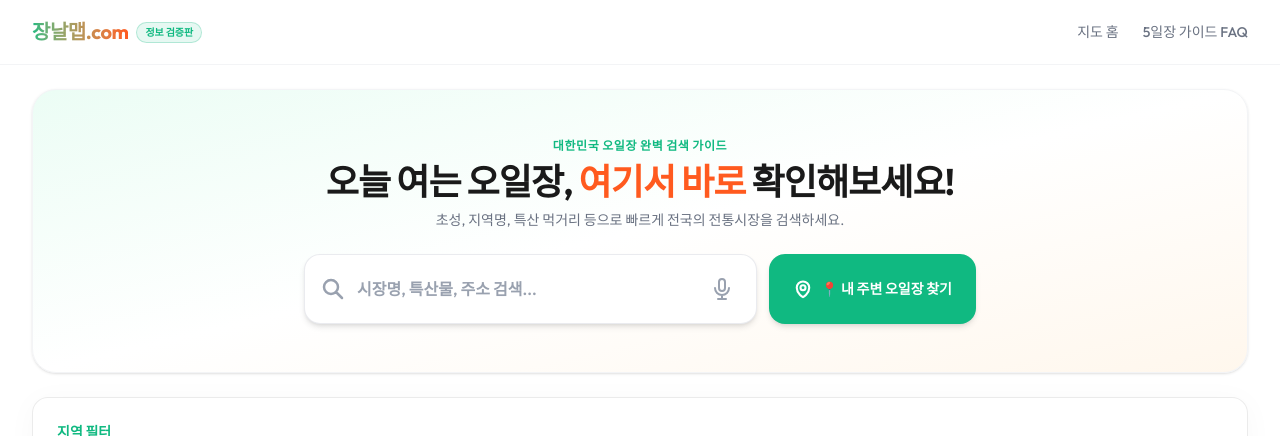
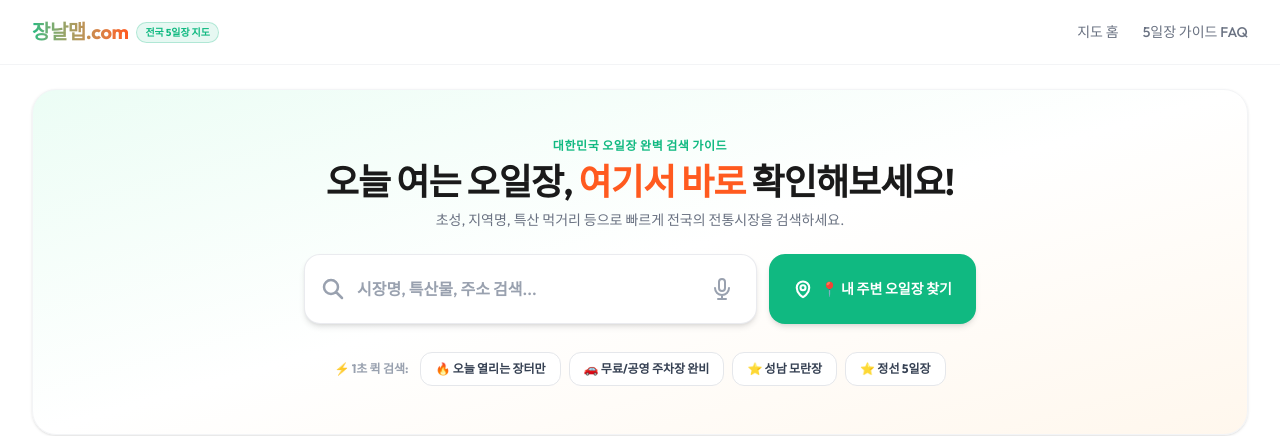
Before and after one commit to pyoska/jangnalmap, a Next.js app: page / in a window 1280 px wide. Shown: the top 436 px of the page. Built offline with nearby package versions, Linux system fonts and the light colour scheme.

Commit message:
fix: resolve deceptive design risks for AdSense compliance and implement 1-Touch Quick Filters & KakaoTalk Virality Share

```diff
--- a/src/app/market/[id]/page.js
+++ b/src/app/market/[id]/page.js
@@ -6,6 +6,7 @@ import YoutubeFeedback from '@/components/YoutubeFeedback';
 import MarketReport from '@/components/MarketReport';
 import ShoppingChecklist from '@/components/ShoppingChecklist';
 import Footer from '@/components/Footer';
+import ShareButton from '@/components/ShareButton';
 import marketsData from '../../../../public/data/markets.json';
 
 // Helper to extract Si/Gun/Gu from address (e.g. "제주시" or "성남시" or "정선군")
@@ -433,11 +434,9 @@ export default async function MarketDetailPage({ params }) {
             {market.market_name} 오일장 장날 주기, 대체 주차장 꿀팁, 대중교통 정보!
           </h1>
           <div className="flex flex-wrap items-center gap-2">
-            <div className="w-8 h-8 rounded-full bg-emerald-100 text-[#10B981] flex items-center justify-center font-bold text-xs">
-              ED
-            </div>
+            <div className="w-8 h-8 rounded-full bg-emerald-100 text-[#10B981] flex items-center justify-center font-bold text-xs">🗺️</div>
             <div className="text-xs text-gray-400">
-              <span className="font-bold text-gray-600">추천 여행 에디터</span> | 정보 수시 확인 및 검증 완료
+              <span className="font-bold text-gray-600">장날맵 가이드</span> | 전국 오일장 이용 상세 안내
             </div>
             {todayOpen ? (
               <span className="relative flex h-fit w-fit shrink-0">
@@ -570,6 +569,9 @@ export default async function MarketDetailPage({ params }) {
           </a>
         </section>
 
+        {/* 카카오톡 / 지인 1-클릭 바이럴 공유 버튼 */}
+        <ShareButton marketName={market.market_name} />
+
         {/* 유튜브 외부 연결 단독 버튼 */}
         <a
           href={`https://www.youtube.com/results?search_query=${encodeURIComponent(market.market_name + ' 오일장')}`}
@@ -691,11 +693,11 @@ export default async function MarketDetailPage({ params }) {
         <section className="bg-white border border-gray-200/80 rounded-2xl p-6 sm:p-8 flex flex-col gap-6 shadow-sm">
           <div className="flex items-center gap-3 pb-4 border-b border-gray-100">
             <div className="w-10 h-10 rounded-full bg-gradient-to-tr from-[#10B981] to-emerald-400 flex items-center justify-center font-bold text-white text-sm shadow-sm">
-              ED
+              💡
             </div>
             <div>
-              <h3 className="text-sm sm:text-base font-extrabold text-gray-900">에디터의 추천 팁 (현장 검증 완료)</h3>
-              <p className="text-[11px] font-semibold text-[#10B981]">직접 발로 뛰고 정리한 꿀 정보 모음</p>
+              <h3 className="text-sm sm:text-base font-extrabold text-gray-900">오일장 방문 필독 가이드 팁</h3>
+              <p className="text-[11px] font-semibold text-[#10B981]">교통·주차·먹거리 종합 가이드</p>
             </div>
           </div>
 
--- a/src/app/page.js
+++ b/src/app/page.js
@@ -46,6 +46,8 @@ export default function Home() {
   const [selectedCycle, setSelectedCycle] = useState('전체');
   const [searchQuery, setSearchQuery] = useState('');
   const [searchInput, setSearchInput] = useState('');
+  const [onlyToday, setOnlyToday] = useState(false);
+  const [onlyParking, setOnlyParking] = useState(false);
 
   // Debounce search input to prevent main-thread block (typing Input Delay)
   useEffect(() => {
@@ -205,6 +207,14 @@ export default function Home() {
       );
     }
 
+    // Filter by Quick Chips (Today only & Parking available)
+    if (onlyToday) {
+      result = result.filter(m => m.isToday);
+    }
+    if (onlyParking) {
+      result = result.filter(m => m.parking_yn === 'Y');
+    }
+
     // GPS sorting priority
     if (gpsSorting && userLocation) {
       result = result.map(m => ({
@@ -237,7 +247,7 @@ export default function Home() {
 
       return a.market_name.localeCompare(b.market_name, 'ko');
     });
-  }, [marketsWithDDay, selectedRegion, selectedCycle, searchQuery, gpsSorting, userLocation]);
+  }, [marketsWithDDay, selectedRegion, selectedCycle, searchQuery, gpsSorting, userLocation, onlyToday, onlyParking]);
 
   const handleSelectMarket = (market) => {
     setActiveMarket(market);
@@ -262,7 +272,7 @@ export default function Home() {
               장날맵.com
             </span>
             <span className="text-[10px] px-2 py-0.5 bg-[#10B981]/10 border border-[#10B981]/25 text-[#10B981] rounded-full font-bold">
-              정보 검증판
+              전국 5일장 지도
             </span>
           </Link>
           <div className="hidden sm:flex items-center gap-6 text-sm text-gray-500 font-medium">
@@ -333,6 +343,59 @@ export default function Home() {
               </svg>
               {gpsLoading ? 'GPS 위치 수신 중...' : '📍 내 주변 오일장 찾기'}
             </button>
+          </div>
+
+          {/* 1-Touch Quick Filter Chips */}
+          <div className="flex flex-wrap items-center gap-2 pt-1">
+            <span className="text-xs font-bold text-gray-400 mr-1">⚡ 1초 퀵 검색:</span>
+            <button
+              onClick={() => setOnlyToday(!onlyToday)}
+              className={`text-xs px-3.5 py-2 rounded-xl font-bold transition-all cursor-pointer flex items-center gap-1 active:scale-95 ${
+                onlyToday
+                  ? 'bg-[#FF5A1F] text-white shadow-sm ring-2 ring-[#FF5A1F]/30'
+                  : 'bg-white border border-gray-200 text-gray-700 hover:border-orange-300 hover:bg-orange-50/50'
+              }`}
+            >
+              🔥 오늘 열리는 장터만
+            </button>
+            <button
+              onClick={() => setOnlyParking(!onlyParking)}
+              className={`text-xs px-3.5 py-2 rounded-xl font-bold transition-all cursor-pointer flex items-center gap-1 active:scale-95 ${
+                onlyParking
+                  ? 'bg-[#10B981] text-white shadow-sm ring-2 ring-[#10B981]/30'
+                  : 'bg-white border border-gray-200 text-gray-700 hover:border-emerald-300 hover:bg-emerald-50/50'
+              }`}
+            >
+              🚗 무료/공영 주차장 완비
+            </button>
+            <button
+              onClick={() => setSearchInput('모란시장')}
+              className="text-xs px-3.5 py-2 rounded-xl font-bold bg-white border border-gray-200 text-gray-700 hover:border-emerald-300 hover:bg-emerald-50/50 transition-all cursor-pointer flex items-center gap-1 active:scale-95"
+            >
+              ⭐ 성남 모란장
+            </button>
+            <button
+              onClick={() => setSearchInput('정선아리랑')}
+              className="text-xs px-3.5 py-2 rounded-xl font-bold bg-white border border-gray-200 text-gray-700 hover:border-emerald-300 hover:bg-emerald-50/50 transition-all cursor-pointer flex items-center gap-1 active:scale-95"
+            >
+              ⭐ 정선 5일장
+            </button>
+            {(onlyToday || onlyParking || searchQuery || selectedRegion !== '전체' || selectedCycle !== '전체') && (
+              <button
+                onClick={() => {
+                  setOnlyToday(false);
+                  setOnlyParking(false);
+                  setSearchInput('');
+                  setSearchQuery('');
+                  setSelectedRegion('전체');
+                  setSelectedCycle('전체');
+                  if (gpsSorting) clearGpsSearch();
+                }}
+                className="text-xs px-2.5 py-1.5 text-gray-400 hover:text-gray-600 underline font-semibold cursor-pointer ml-auto"
+              >
+                필터 초기화 ↺
+              </button>
+            )}
           </div>
 
           {gpsSorting && (
--- a/src/components/MarketReport.js
+++ b/src/components/MarketReport.js
@@ -6,8 +6,8 @@ const MarketReport = memo(function MarketReport() {
   const [reported, setReported] = useState(false);
   const [reportText, setReportText] = useState('');
 
-  const handleReport = (label, count) => {
-    setReportText(`🎉 감사합니다! 방금 ${count}명이 [${label}]에 투표했습니다! 실시간 상황 정보가 분석용 데이터에 성공적으로 갱신되었습니다.`);
+  const handleReport = (label) => {
+    setReportText(`🎉 감사합니다! 소중한 현장 상황 정보([${label}])가 성공적으로 반영되었습니다.`);
     setReported(true);
   };
 
@@ -20,19 +20,19 @@ const MarketReport = memo(function MarketReport() {
         {!reported ? (
           <div className="flex flex-wrap justify-center gap-2.5 mt-2">
             <button
-              onClick={() => handleReport('활기 넘쳐요 🔥', 18)}
+              onClick={() => handleReport('활기 넘쳐요 🔥')}
               className="bg-white border border-gray-200 hover:border-orange-300 hover:bg-orange-50 text-gray-700 font-extrabold text-xs sm:text-sm px-4 py-2.5 rounded-xl transition-all shadow-sm cursor-pointer flex items-center gap-1 active:scale-95"
             >
               활기 넘쳐요 🔥
             </button>
             <button
-              onClick={() => handleReport('주차장 여유 🚗', 12)}
+              onClick={() => handleReport('주차장 여유 🚗')}
               className="bg-white border border-gray-200 hover:border-emerald-300 hover:bg-emerald-50 text-gray-700 font-extrabold text-xs sm:text-sm px-4 py-2.5 rounded-xl transition-all shadow-sm cursor-pointer flex items-center gap-1 active:scale-95"
             >
               주차장 여유 🚗
             </button>
             <button
-              onClick={() => handleReport('거의 마감 ❄️', 6)}
+              onClick={() => handleReport('거의 마감 ❄️')}
               className="bg-white border border-gray-200 hover:border-rose-300 hover:bg-rose-50 text-gray-700 font-extrabold text-xs sm:text-sm px-4 py-2.5 rounded-xl transition-all shadow-sm cursor-pointer flex items-center gap-1 active:scale-95"
             >
               거의 마감 ❄️
--- /dev/null
+++ b/src/components/ShareButton.js
@@ -0,0 +1,43 @@
+'use client';
+
+import { useState } from 'react';
+
+export default function ShareButton({ marketName }) {
+  const [copied, setCopied] = useState(false);
+
+  const handleShare = async () => {
+    const shareData = {
+      title: `${marketName} 장날 정보 - 장날맵.com`,
+      text: `오늘 ${marketName} 장날 정보와 주차 꿀팁을 확인해보세요!`,
+      url: window.location.href,
+    };
+
+    if (navigator.share) {
+      try {
+        await navigator.share(shareData);
+      } catch (err) {
+        // User canceled share
+      }
+    } else {
+      try {
+        await navigator.clipboard.writeText(window.location.href);
+        setCopied(true);
+        setTimeout(() => setCopied(false), 3000);
+      } catch (err) {
+        // Fallback
+      }
+    }
+  };
+
+  return (
+    <button
+      onClick={handleShare}
+      className="w-full bg-[#FEE500] hover:bg-[#FDD835] text-[#191919] font-extrabold py-3.5 px-4 rounded-xl text-xs sm:text-sm text-center flex items-center justify-center gap-2 shadow-sm transition-all duration-150 hover:-translate-y-0.5 active:translate-y-0 cursor-pointer"
+    >
+      <svg className="w-5 h-5 text-[#191919]" fill="currentColor" viewBox="0 0 24 24">
+        <path d="M12 3c-4.97 0-9 3.185-9 7.115 0 2.557 1.707 4.8 4.27 6.054-.188.702-.682 2.545-.78 2.94-.123.49.178.483.376.352.155-.103 2.466-1.676 3.473-2.363.54.08 1.095.132 1.661.132 4.97 0 9-3.186 9-7.115S16.97 3 12 3z"/>
+      </svg>
+      {copied ? '🎉 공유 링크가 복사되었습니다!' : `💬 카카오톡·가족/지인에게 ${marketName} 소식 공유하기`}
+    </button>
+  );
+}
```
Also changed, not shown: 1 other file (tests, documents, lock files or other folders).
